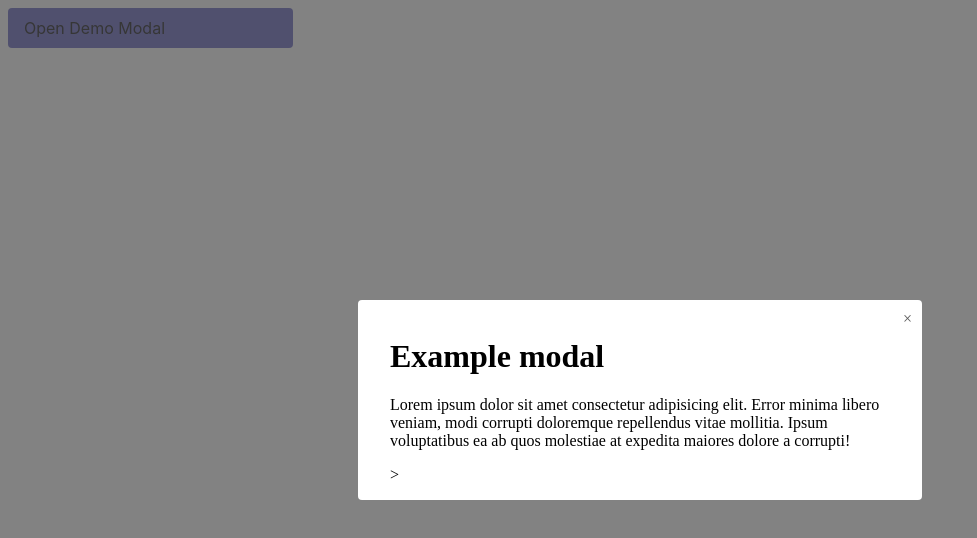
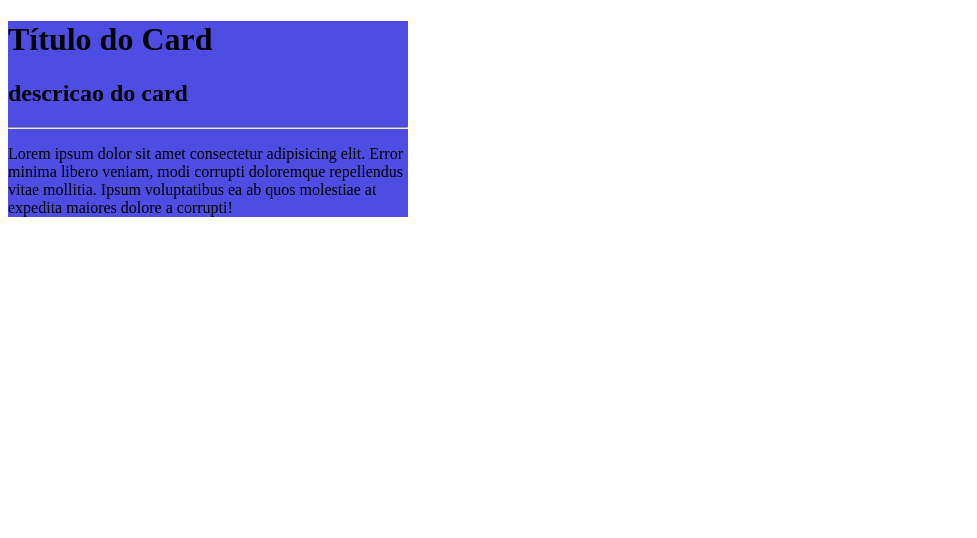
Before and after one commit to GitdoPedro/Semana11-DevinPhilips, an Angular app: page / in a window 1280 px wide. Shown: the top 538 px of the page, without its empty margins (0-977 px from the left). Built offline with nearby package versions, Linux system fonts and the light colour scheme.

Commit message:
[M1S11] Ex 6 - ng-content

```diff
--- a/src/app/app.component.html
+++ b/src/app/app.component.html
@@ -14,8 +14,18 @@
     </div>
 
   </li>
-</ul> -->
-
+</ul>
 <app-ex4><p> Lorem ipsum dolor sit amet consectetur adipisicing elit. Error minima
   libero veniam, modi corrupti doloremque repellendus vitae mollitia. Ipsum
   voluptatibus ea ab quos molestiae at expedita maiores dolore a corrupti!</p></app-ex4>
+
+  -->
+
+
+  <app-ex6>
+    <h1 id = "titulo">Título do Card</h1>
+    <h2 id = "subtitulo">descricao do card</h2>
+    <p  id = "descricao">Lorem ipsum dolor sit amet consectetur adipisicing elit. Error minima
+      libero veniam, modi corrupti doloremque repellendus vitae mollitia. Ipsum
+      voluptatibus ea ab quos molestiae at expedita maiores dolore a corrupti!</p>
+  </app-ex6>
--- a/src/app/app.module.ts
+++ b/src/app/app.module.ts
@@ -4,12 +4,14 @@ import { BrowserModule } from '@angular/platform-browser';
 import { AppComponent } from './app.component';
 import { CapitalizePhilipsPipe } from './pipes/capitalize-philips.pipe';
 import { Ex4Component } from './ex4/ex4.component';
+import { Ex6Component } from './ex6/ex6.component';
 
 @NgModule({
   declarations: [
     AppComponent,
     CapitalizePhilipsPipe,
-    Ex4Component
+    Ex4Component,
+    Ex6Component
   ],
   imports: [
     BrowserModule
--- /dev/null
+++ b/src/app/ex6/ex6.component.html
@@ -0,0 +1,6 @@
+<div style="background-color:rgb(77, 77, 227); width: 400px;">
+    <ng-content select="#titulo"></ng-content>
+    <ng-content select="#subtitulo"></ng-content>
+    <hr>
+    <ng-content select="#descricao"></ng-content>
+</div>
```
Also changed, not shown: src/app/ex6/ex6.component.ts (added, +10 -0 lines), src/app/ex6/ex6.component.scss (added), 1 other file (tests, documents, lock files or other folders).
